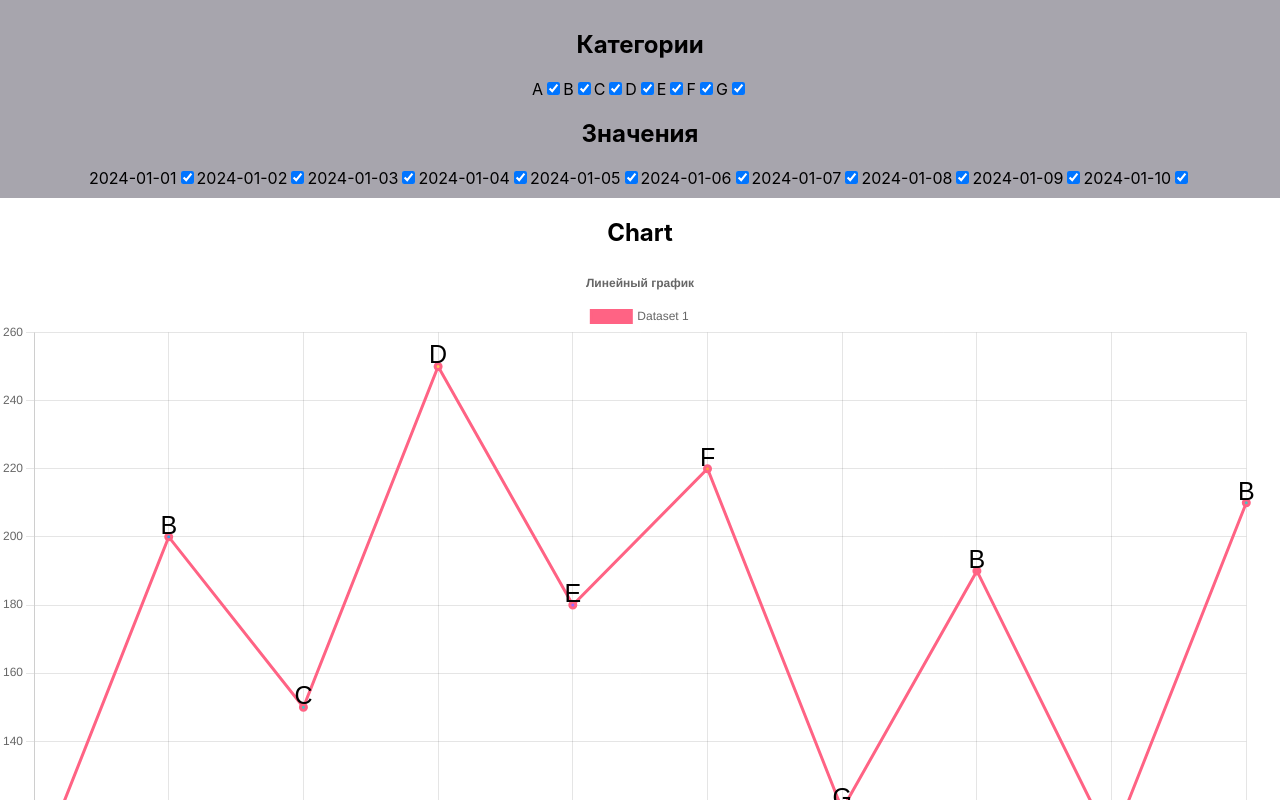
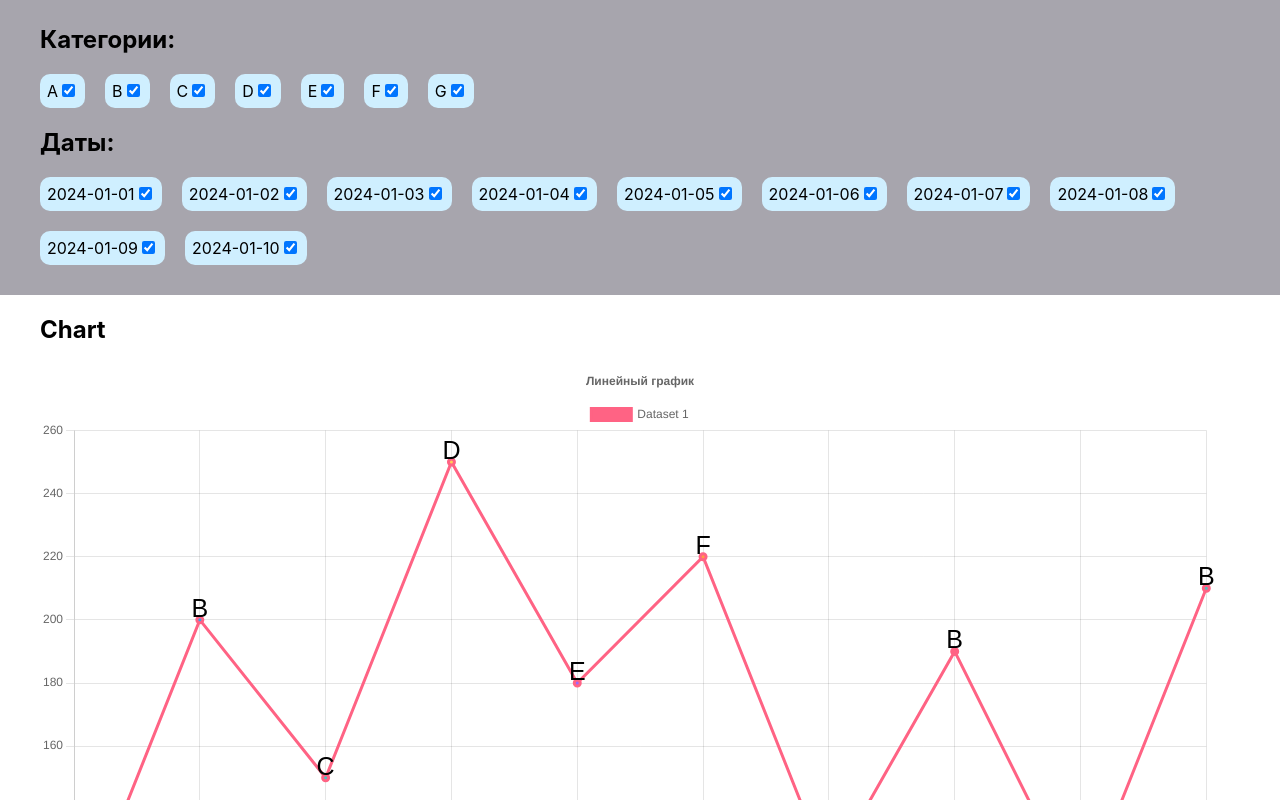
Before and after one commit to garold664/react-charts, a React (Create React App) app: page / in a window 1280 px wide. Shown: the top 800 px of the page. Built offline with nearby package versions, Linux system fonts and the light colour scheme.

Commit message:
adjust styles

```diff
--- a/src/App.css
+++ b/src/App.css
@@ -28,19 +28,41 @@
   color: #61dafb;
 }
 
+.container {
+  margin: 0 auto;
+  max-width: 1200px;
+  padding-inline: 20px;
+  text-align: left;
+}
+
 .header {
   position: sticky;
   top: 0px;
   background-color: rgba(130, 127, 138, 0.7);
-  padding: 10px;
   backdrop-filter: blur(5px);
+  padding: 5px;
+  padding-bottom: 10px;
 }
 
-@keyframes App-logo-spin {
-  from {
-    transform: rotate(0deg);
-  }
-  to {
-    transform: rotate(360deg);
-  }
+.filters {
+  display: flex;
+  flex-wrap: wrap;
+  gap: 20px;
+  margin-bottom: 20px;
 }
+
+.filter-item {
+  background-color: rgb(255, 255, 255);
+  padding: 7px;
+  border-radius: 10px;
+  cursor: pointer;
+}
+
+.filter-item > * {
+  user-select: none;
+  cursor: pointer;
+}
+
+.filter-item:has(input:checked) {
+  background-color: rgb(207 239 255);
+}
--- a/src/App.jsx
+++ b/src/App.jsx
@@ -24,12 +24,10 @@ function App() {
 
   useEffect(() => {
     setFilteredData(data);
-    // setCategories(data.map((d) => d.category));
-    // setDates(data.map((d) => d.date));
+
     const uniqueCategories = [...new Set(data.map((d) => d.category))].map(
       (c) => ({ name: c, checked: true })
     );
-    // const uniqueDates = [...new Set(data.map((d) => d.date))];
     const uniqueDates = [...new Set(data.map((d) => d.date))].map((d) => ({
       name: d,
       checked: true,
@@ -108,18 +106,24 @@ function App() {
   ) : error ? (
     'Error'
   ) : (
-    <ChartModule data={transformedData} categoryColors />
+    <div>
+      <ChartModule data={transformedData} categoryColors chartType="line" />
+      <ChartModule data={transformedData} categoryColors chartType="bar" />
+      <ChartModule data={transformedData} categoryColors chartType="pie" />
+    </div>
   );
 
   return (
     <div className="App">
       <div className="header">
-        <h2>Категории</h2>
-        {categoryFilter}
-        <h2>Значения</h2>
-        {datesFilter}
+        <div className="container">
+          <h2>Категории:</h2>
+          {categoryFilter}
+          <h2>Даты:</h2>
+          {datesFilter}
+        </div>
       </div>
-      {content}
+      <div className="container">{content}</div>
     </div>
   );
 }
--- a/src/components/Filter.jsx
+++ b/src/components/Filter.jsx
@@ -9,22 +9,18 @@ export default function Filter({ options, data, values, setValues, type }) {
     }
   };
   return (
-    <div>
-      {/* {[...new Set(data.map((d) => d[type]).sort())].map((category) => ( */}
+    <div className="filters">
       {options.map((category) => {
-        console.log(category.checked);
         return (
-          <span key={`cat-${category.name}`}>
-            <label htmlFor={`cat-${category.name}`}>{category.name}</label>
+          <label key={`cat-${category.name}`} className="filter-item">
+            <span>{category.name}</span>
             <input
               type="checkbox"
               value={category.name}
-              id={`cat-${category.name}`}
-              // checked={values.includes(category)}
               checked={category.checked}
               onChange={updatedSelected}
             />
-          </span>
+          </label>
         );
       })}
     </div>
```
